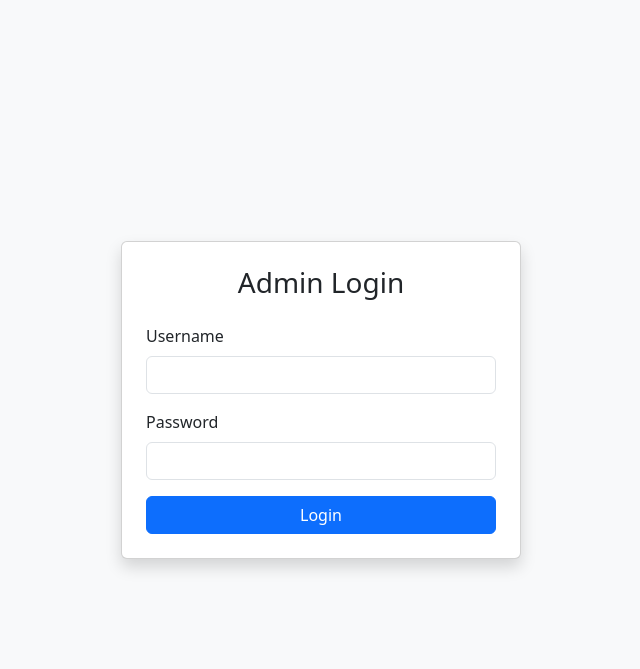
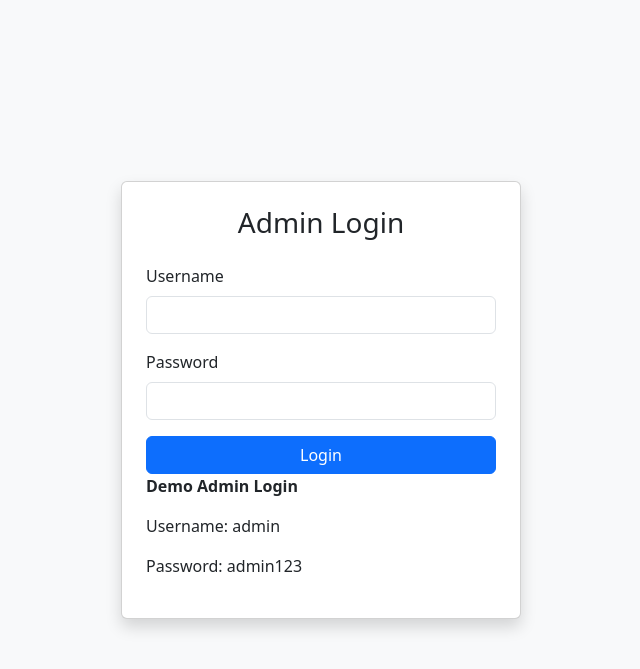
Before and after one commit to nishamore-UI/tp-system, a Flask app: page /login in a window 1280 px wide. Shown: the top 669 px of the page, without its empty margins (319-959 px from the left). Run offline with Flask 3, Linux system fonts and the light colour scheme.

Commit message:
Added demo login credentials

```diff
--- a/app.py
+++ b/app.py
@@ -32,4 +32,4 @@ with app.app_context():
     db.session.commit()
 
 if __name__ == "__main__":
-    app.run(debug=True)
+    app.run(debug=True, port=5001)
--- a/templates/login.html
+++ b/templates/login.html
@@ -26,6 +26,15 @@
             <button type="submit" class="btn btn-primary w-100">Login</button>
 
         </form>
+        <div class="demo-login">
+
+            <p><strong>Demo Admin Login</strong></p>
+
+            <p>Username: admin</p>
+
+            <p>Password: admin123</p>
+
+        </div>
 
     </div>
 </div>
```
Also changed, not shown: static/css/style.css (+9 -0 lines).
